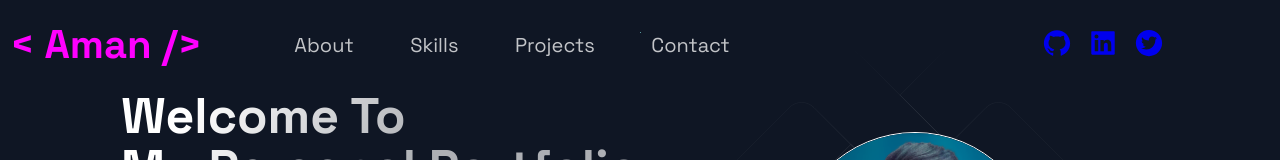
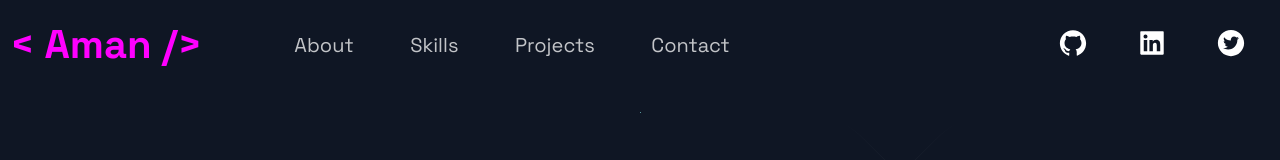
Before and after one commit to Aman974/aman_portfolio, a Next.js app: page / in a window 1280 px wide. Shown: the top 160 px of the page. Built offline with nearby package versions, Linux system fonts and the light colour scheme.

Commit message:
Update HeaderStyles.js

```diff
--- a/src/components/Header/HeaderStyles.js
+++ b/src/components/Header/HeaderStyles.js
@@ -4,7 +4,6 @@ import styled from "styled-components";
 export const Container = styled.div`
   width: 100%;
   display: grid;
-  position: fixed;
   grid-template-columns: repeat(5, 1fr);
   grid-template-rows: 1fr;
   grid-column-gap: 2rem;
@@ -28,7 +27,6 @@ export const Span = styled.span`
 export const Div1 = styled.div`
   grid-area: 1 / 1 / 2 / 2;
   display: flex;
-  position: fixed
   flex-direction: row;
   align-content: center;
   @media ${(props) => props.theme.breakpoints.sm} {
@@ -48,7 +46,7 @@ export const Div2 = styled.div`
 export const Div3 = styled.div`
   grid-area: 1 / 5 / 2 / 6;
   display: flex;
-  position: fixed
+
   justify-content: space-around;
   align-items: center;
   @media ${(props) => props.theme.breakpoints.sm} {
@@ -60,7 +58,7 @@ export const Div3 = styled.div`
 // Navigation Links
 export const NavLink = styled.a`
   font-size: 2rem;
-  position: fixed
+
   line-height: 32px;
   color: rgba(255, 255, 255, 0.75);
   transition: 0.4s ease;
@@ -79,7 +77,7 @@ export const ContactDropDown = styled.button`
   border: none;
   display: flex;
   position: relative;
-  position: fixed
+
   background: none;
   font-size: 1.7rem;
 
@@ -106,7 +104,7 @@ export const ContactDropDown = styled.button`
 export const NavProductsIcon = styled(IoIosArrowDropdown)`
   margin-left: 8px;
   display: flex;
-  position: fixed
+
   align-self: center;
   transition: 0.3s ease;
   opacity: ${({ isOpen }) => (isOpen ? "1" : ".75")};
@@ -126,7 +124,7 @@ export const NavProductsIcon = styled(IoIosArrowDropdown)`
 
 export const SocialIcons = styled.a`
   transition: 0.3s ease;
-  position: fixed
+
   color: white;
   border-radius: 50px;
   padding: 8px;
```
